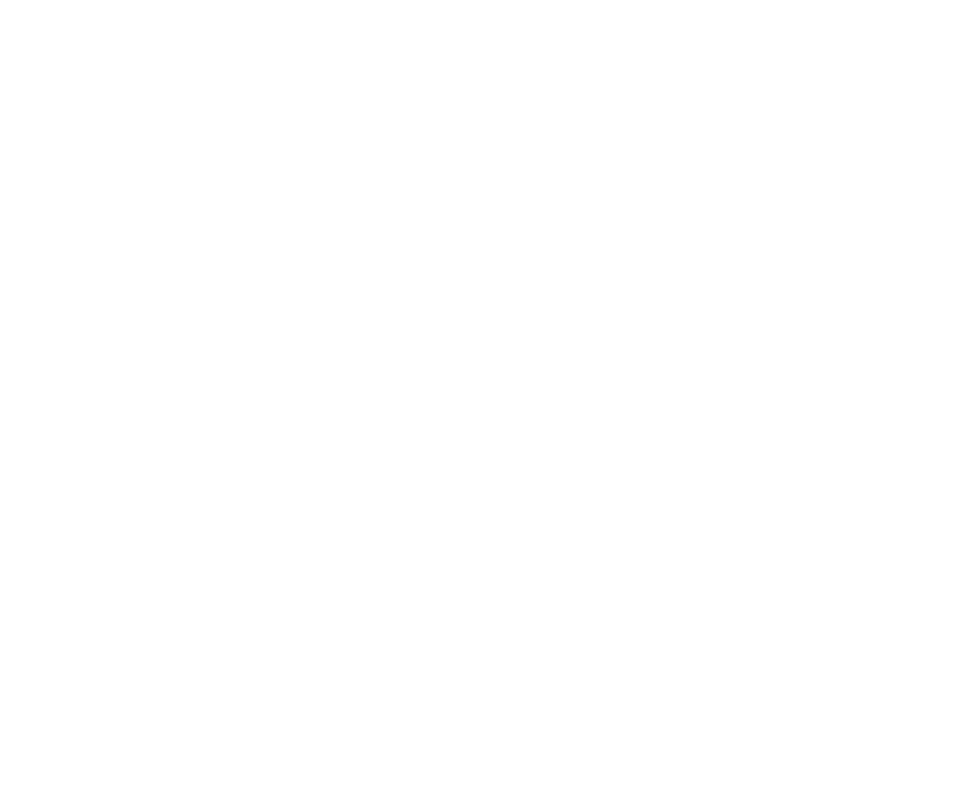
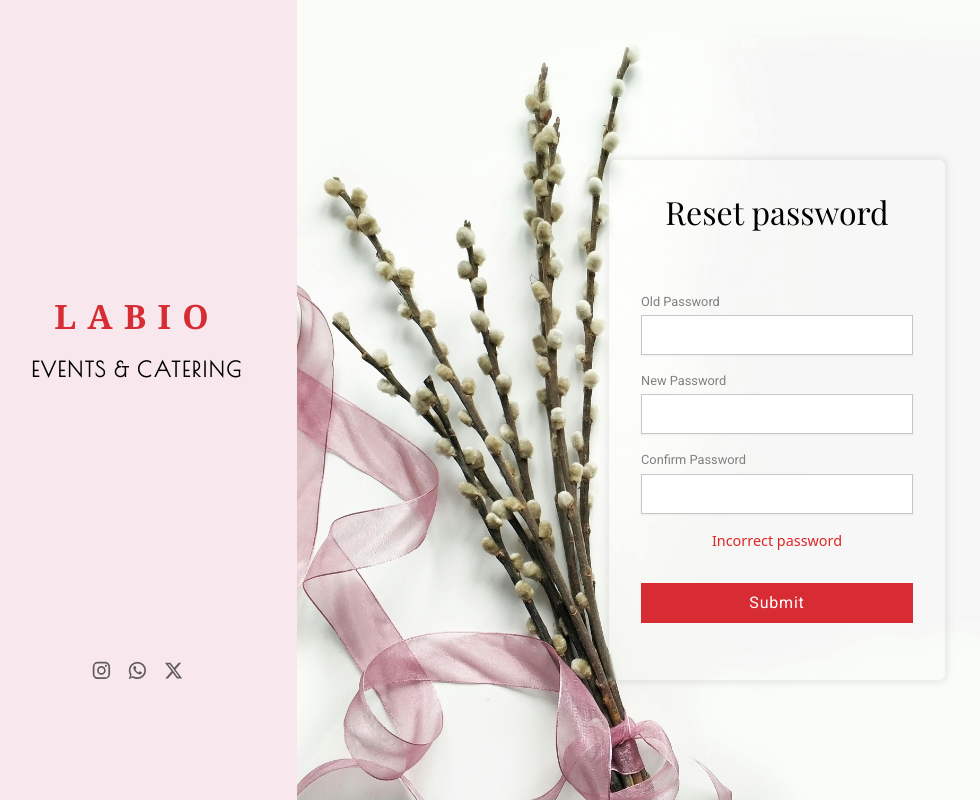
Before and after one commit to Labeebct/EVENT-MANAGEMENT-FRONTENT, a React (Vite) app: page /reset-password in a window 1280 px wide. Before the commit this address had no page. Shown: the whole page, without its empty margins (23-1003 px from the left). Built offline with nearby package versions, Linux system fonts and the light colour scheme; a web font is replaced by a local one.

Commit message:
completed authentication related pages designs like login signup otp etc.

```diff
--- a/src/App.jsx
+++ b/src/App.jsx
@@ -3,6 +3,7 @@
 import Signup from "./pages/auth/Signup";
 import Otp from "./pages/auth/Otp";
 import ForgetPassword from "./pages/auth/ForgetPassword";
+import ResetPassword from "./pages/auth/ResetPassword";
 
 const App = () => {
   return (
@@ -12,6 +13,7 @@
         <Route path="/signup" element={<Signup />} />
         <Route path="/verify" element={<Otp />} />
         <Route path="/forget-password" element={<ForgetPassword />} />
+        <Route path="/reset-password" element={<ResetPassword />} />
       </Routes>
     </BrowserRouter>
   );
--- /dev/null
+++ b/src/components/auth/ResetPasswordFrame.jsx
@@ -0,0 +1,61 @@
+const ResetPasswordFrame = () => {
+  return (
+    <div className="w-[35%] min-w-[290px] backdrop-blur-[.07rem]  bg-[#ffffff04]  flex flex-col items-center translate-y-5 h-[520px] rounded-md box_shadow_black">
+      <h3 className="text-[2rem] font-playfair mt-7">Reset password</h3>
+      <form className="w-full text-black h-full flex  flex-col items-center  px-[2rem] py-9 gap-4 flex-1">
+      <div className="w-full h-auto flex flex-col mt-5 gap-1">
+          <label
+            htmlFor="email"
+            className="font-roboto text-[gray] text-[.8rem]"
+          >
+            Old Password
+          </label>
+          <input
+            spellCheck={false}
+            type='password'
+            name="oldPassword"
+            maxLength={16}
+            className="h-[2.5rem] border outline-none px-3 text-[.9rem] border-[#39393948] drop-shadow-sm"
+          />
+          <label
+            htmlFor="email"
+            className="font-roboto mt-3 text-[gray] text-[.8rem]"
+          >
+            New Password
+          </label>
+          <input
+            spellCheck={false}
+            type='password'
+            name="newPassword"
+            maxLength={16}
+            className="h-[2.5rem] border outline-none px-3 text-[.9rem] border-[#39393948] drop-shadow-sm"
+          />
+          <label
+            htmlFor="email"
+            className="font-roboto mt-3 text-[gray] text-[.8rem]"
+          >
+            Confirm Password
+          </label>
+          <input
+            spellCheck={false}
+            type='password'
+            name="confirmPassword"
+            maxLength={16}
+            className="h-[2.5rem] border outline-none px-3 text-[.9rem] border-[#39393948] drop-shadow-sm"
+          />
+        </div>
+        <p className="text-center text- text-[.9rem] text-red-600">
+          Incorrect password
+        </p>
+        <button
+          type="submit"
+          className="w-full py-2 mt-4 font-roboto bg-cusOrange tracking-wider active:scale-[.96] ease-out duration-100 top-[21rem] right-24 text-white cursor-pointer"
+        >
+          Submit
+        </button>
+      </form>
+    </div>
+  );
+};
+
+export default ResetPasswordFrame;
--- /dev/null
+++ b/src/pages/auth/ResetPassword.jsx
@@ -0,0 +1,15 @@
+import ResetPasswordFrame from "../../components/auth/ResetPasswordFrame"
+import SideBar from "../../components/auth/SideBar"
+
+const ResetPassword = () => {
+  return (
+    <main className='w-screen h-screen flex'>
+     <SideBar />
+     <div className='h-full flex-1 auth_bg w-[calc(100vw-320px)] flex justify-center items-center'>
+     <ResetPasswordFrame />
+     </div>
+    </main>
+  )
+}
+
+export default ResetPassword
```
